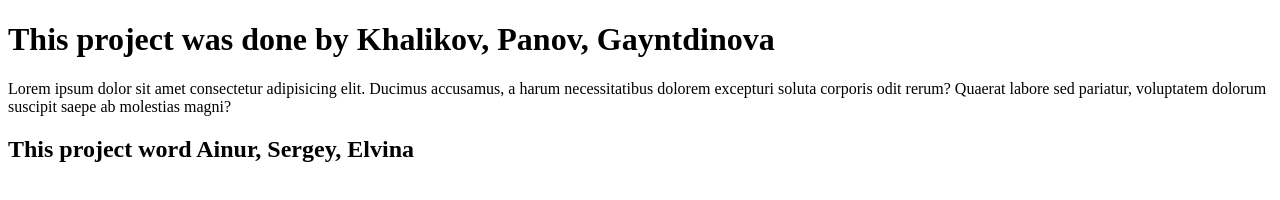
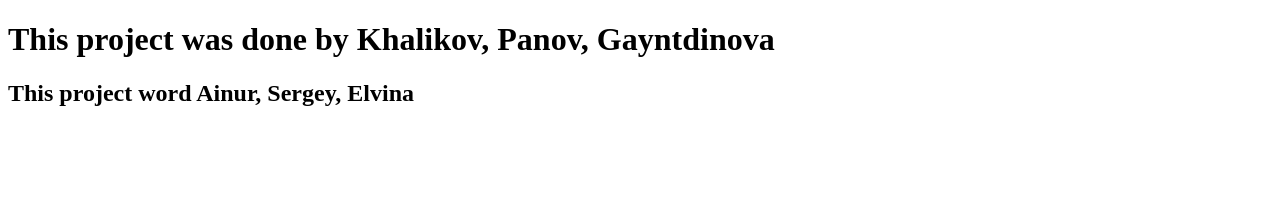
Before and after one commit to JohnPay345/MKD-2.1_Ainur-Sergey-Elvina, a plain HTML site: page index.html in a window 1280 px wide. Drawn offline with Linux system fonts and the light colour scheme.

Commit message:
delete text

```diff
--- a/index.html
+++ b/index.html
@@ -8,7 +8,7 @@
 <body>
     <h1>This project was done by Khalikov, Panov, Gayntdinova</h1>
     <div style="background-color: blue;"></div>
-    <p>Lorem ipsum dolor sit amet consectetur adipisicing elit. Ducimus accusamus, a harum necessitatibus dolorem excepturi soluta corporis odit rerum? Quaerat labore sed pariatur, voluptatem dolorum suscipit saepe ab molestias magni?</p>
+
     <h2>This project word Ainur, Sergey, Elvina</h2>
 </body>
 </html>
```
